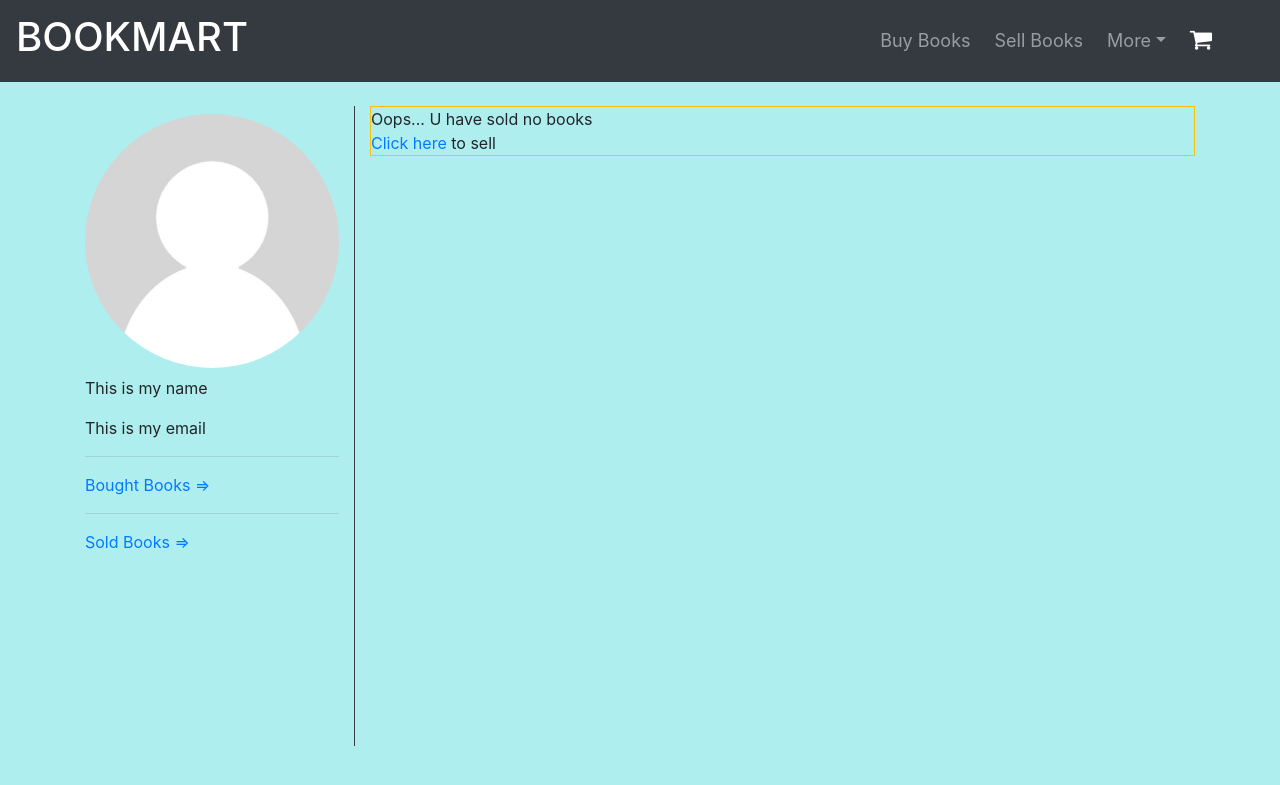
After one commit to snehageorge25/Mini-Project, a Flask app: page /sold_books in a window 1280 px wide. The commit adds this page. Shown: the top 785 px of the page. Run offline with Flask 2, Linux system fonts and the light colour scheme; some libraries are stand-ins or nearby versions.

Commit message:
Added soldbooks page

```diff
--- a/app.py
+++ b/app.py
@@ -14,7 +14,7 @@ def home():
         cursor = conn.cursor(dictionary=True)
         cursor.execute(books)
         all_books = cursor.fetchall()
-        return render_template('index.html',name=session['name'], books=all_books)
+        return render_template('index.html', books=all_books)
     else:
         return redirect(url_for('login'))
 
@@ -44,6 +44,10 @@ def edit_profile():
 @app.route('/bought_books')
 def bought_books():
     return render_template('boughtbooks.html')
+
+@app.route('/sold_books')
+def sold_books():
+    return render_template('soldbooks.html')
 
 @app.route('/new_user', methods=['GET', 'POST'])
 def new_user():
--- a/templates/base.html
+++ b/templates/base.html
@@ -54,7 +54,7 @@
                   role="button"
                   href="#"
                   onclick="active('profile')"
-                  >Hello, {{name}}</a
+                  >More</a
                 >
                 <div class="dropdown-menu">
                   <a class="dropdown-item" href="/profile">My Profile</a>
--- a/templates/boughtbooks.html
+++ b/templates/boughtbooks.html
@@ -1,10 +1,10 @@
 {% extends "profile_base.html" %}
-{% block title %} My Profile {% endblock %}
+{% block title %} My Profile | Bought books {% endblock %}
 
 {% block content %}
  <div class="border border-warning">
  Oops... U have bought no books
  <br>
- Click here to buy
+ <a href="/">Click here</a> to buy
  </div>
  {% endblock %}
--- a/templates/index.html
+++ b/templates/index.html
@@ -34,8 +34,7 @@
         <a href="#" class="btn btn-primary">VIEW</a>
       </div>
     </div>
-</div>
-
+  </div>
 </div>
 {% endfor %}
 {% endblock %}
--- a/templates/profile_base.html
+++ b/templates/profile_base.html
@@ -3,18 +3,18 @@
 
 <div class="container my-4">
     <div class="row">
-        <div class="col-md-4 border-right border-dark" style="height:80vh">
-            <div class="profile-section">
-                <img src="../static/images/emptyprofile.jpg" class="img-responsive rounded-circle" style="max-width: 200px; height: auto;">
+        <div class="col-lg-3 col-md-4 border-right border-dark" style="height:80vh">
+            <div>
+                <img src="../static/images/emptyprofile.jpg" class="img-fluid rounded-circle my-2">
                 <p> This is my name </p>
                 This is my email
                 <hr>
                 <a href="/bought_books">Bought Books &rArr;</a>
                 <hr>
-                <a href="">Sold Books &rArr;</a>
+                <a href="/sold_books">Sold Books &rArr;</a>
             </div>
         </div>
-        <div class="col-md-8">
+        <div class="col-lg-9 col-md-8">
             {% block content %} {% endblock %}
         </div>
     </div>
--- /dev/null
+++ b/templates/soldbooks.html
@@ -0,0 +1,10 @@
+{% extends "profile_base.html" %}
+{% block title %} My Profile | Sold books {% endblock %}
+
+{% block content %}
+ <div class="border border-warning">
+ Oops... U have sold no books
+ <br>
+ <a href="/sell_books">Click here</a> to sell
+ </div>
+ {% endblock %}
```
